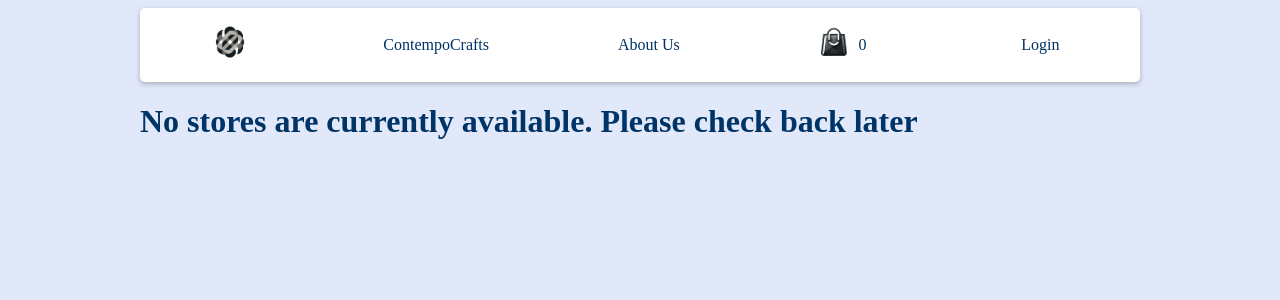
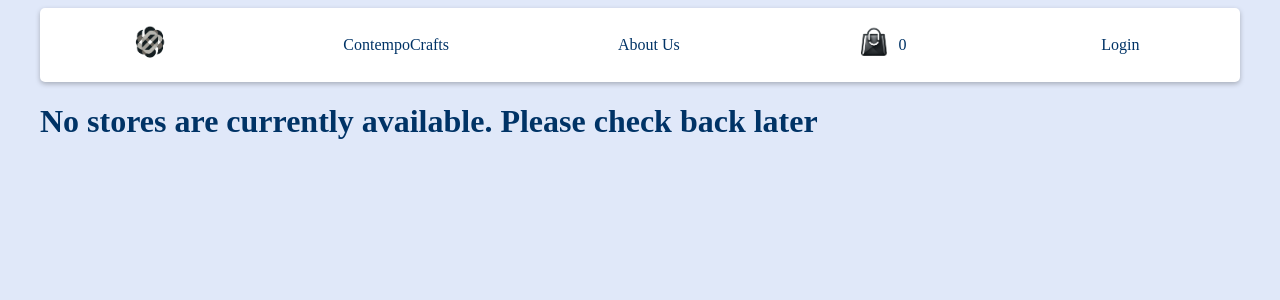
Before and after one commit to kjcioffi/django-ecommerce, a Django app: page / in a window 1280 px wide. Shown: the top 300 px of the page. Run offline with Django 4.2, Linux system fonts and the light colour scheme; data that the repository does not hold is empty.

Commit message:
Modify base.css to increase the inline size.

```diff
--- a/store/static/store/base.css
+++ b/store/static/store/base.css
@@ -1,6 +1,6 @@
 body {
     box-sizing: border-box;
-    max-inline-size: 1000px;
+    max-inline-size: 1200px;
     margin-inline: auto;
     background-color: #e0e8f9;
     color: #003366;
```
